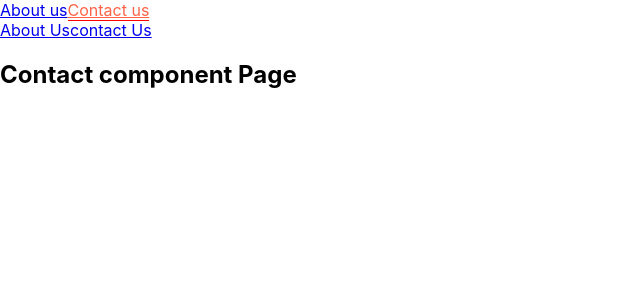
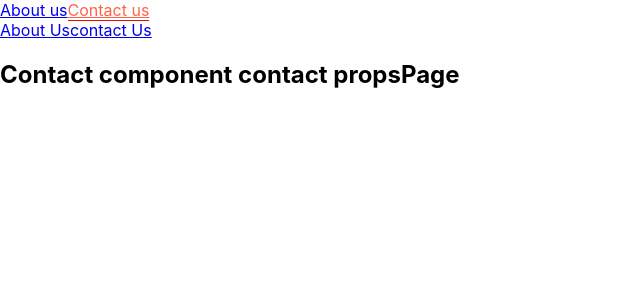
Before and after one commit to sushilv3/react_router_prac, a React (Create React App) app: page /contact in a window 1280 px wide. Shown: the top 300 px of the page, without its empty margins (0-640 px from the left). Built offline with nearby package versions, Linux system fonts and the light colour scheme.

Commit message:
added props

```diff
--- a/src/components/About.jsx
+++ b/src/components/About.jsx
@@ -1,9 +1,9 @@
 import React from "react";
 
-const About = () => {
+const About = (props) => {
   return (
     <>
-      <h2>about component Page</h2>
+      <h2>about component {props.name} Page</h2>
     </>
   );
 };
--- a/src/components/Contact.jsx
+++ b/src/components/Contact.jsx
@@ -1,9 +1,9 @@
 import React from "react";
 
-const Contact = () => {
+const Contact = (props) => {
   return (
     <>
-      <h2>Contact component Page</h2>
+      <h2>Contact component {props.name}Page</h2>
     </>
   );
 };
```
